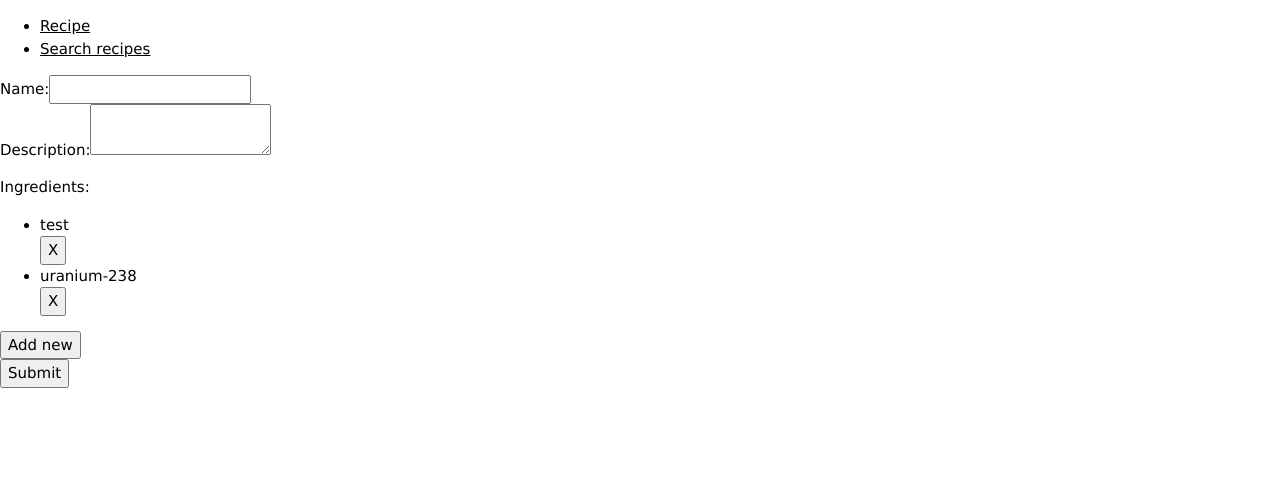
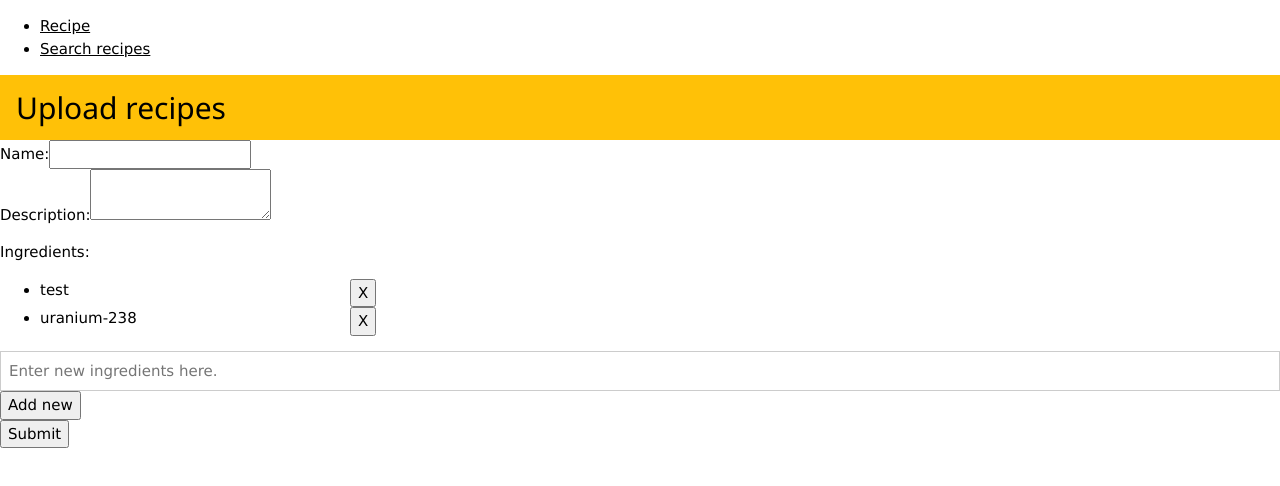
Before and after one commit to dylanpruitt/recipe-book-backend, a React (Create React App) app: page /Upload in a window 1280 px wide. Shown: the top 486 px of the page. Built offline with nearby package versions, Linux system fonts and the light colour scheme; no server answers.

Commit message:
Finally got a form for adding new ingredients to work.

```diff
--- a/src/pages/Search.js
+++ b/src/pages/Search.js
@@ -17,10 +17,15 @@ class Search extends React.Component {
     render() {
         const filter = this.state.filter;
         return (
-            <section className="w3-padding">
-                <InputFilter filter={filter} handleChange={this.handleChange} />
-                <ResultsTable recipes={this.props.recipes} onClick={this.props.onClick} filter={filter} />
-            </section>
+            <article>
+                <header className="w3-container w3-amber">
+                    <h2>Search recipes</h2>
+                </header>
+                <section className="w3-padding">
+                    <InputFilter filter={filter} handleChange={this.handleChange} />
+                    <ResultsTable recipes={this.props.recipes} onClick={this.props.onClick} filter={filter} />
+                </section>
+            </article>
         );
     }
 }
--- a/src/pages/Upload.js
+++ b/src/pages/Upload.js
@@ -82,6 +82,9 @@ class Upload extends React.Component {
 
         return (
             <article>
+                <header className="w3-container w3-amber">
+                    <h2>Upload recipes</h2>
+                </header>
                 <label>
                     Name:
                     <input type="text"
@@ -110,24 +113,59 @@ class Upload extends React.Component {
     }
 }
 
-function IngredientContainer(props) {
-    const items = props.ingredients.map((item, index) => {
-        return <Ingredient key={index} name={item} onClick={() => props.remove(index)} />;
+class IngredientContainer extends React.Component {
+    constructor(props) {
+        super(props);
+        this.state = {
+            newIngredient: ""
+        }
+        this.handleInputChange = this.handleInputChange.bind(this);
+        this.handleSubmit = this.handleSubmit.bind(this);
+    }
+
+    handleInputChange(event) {
+        this.setState({
+            newIngredient: event.target.value
+        });
+    }
+
+    handleSubmit(event) {
+        event.preventDefault();
+
+        if (this.state.newIngredient !== "") {
+            this.props.add(this.state.newIngredient);
+
+            this.setState({
+                newIngredient: ""
+            });
+        }
+    }
+
+    render() {
+        const items = this.props.ingredients.map((item, index) => {
+            return <Ingredient key={index} name={item} onClick={() => this.props.remove(index)} />;
         });
 
         return (
             <section>
                 <p>Ingredients:</p>
                 <ul>{items}</ul>
-            <button onClick={() => props.add("T")}>Add new</button>
+                <input className="w3-input w3-border" type="text"
+                    name="ingredient"
+                    value={this.state.newIngredient}
+                    onChange={this.handleInputChange}
+                    placeholder="Enter new ingredients here." >
+                </input>
+                <button onClick={this.handleSubmit}>Add new</button>
             </section>
         );
+    }
 }
 
 function Ingredient(props) {
     return (
-        <section>
-            <li>{props.name}</li><button onClick={props.onClick}>X</button>
+        <section className="w3-row">
+            <li className="w3-quarter">{props.name}</li><button onClick={props.onClick}>X</button>
         </section>
     );
 }
```
Also changed, not shown: 1 other file (tests, documents, lock files or other folders). Lines whose indentation alone changed are shown as unchanged.
